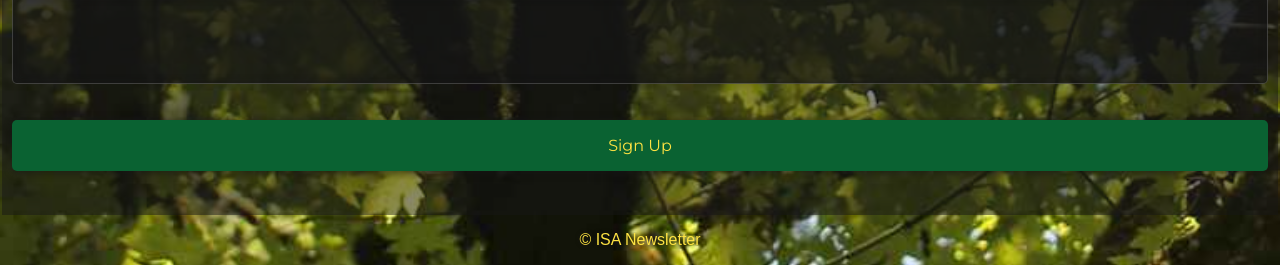
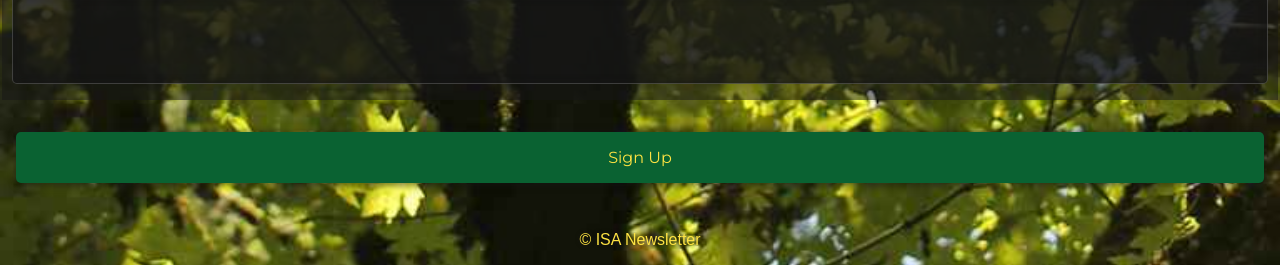
Before and after one commit to zklinger2000/treetech-online-registration, a plain HTML site: page index.html in a window 1280 px wide. Shown: the part 1417-1682 px from the top of the page. Drawn offline with Linux system fonts and the light colour scheme.

Commit message:
UPDATE button container

```diff
--- a/css/styles.css
+++ b/css/styles.css
@@ -164,11 +164,15 @@ input[type=text], input[type=tel], input[type=email], textarea {
   color: rgb(255, 247, 216);
   box-shadow: inset 1px 1px 6px 2px rgba(22, 22, 22, .5);
 }
+.btn-submit {
+  width: 100%;
+  text-align: center;
+}
 button {
   border: none;
-  width: 100%;
-  padding: 1em;
-  margin: 2em 0;
+  width: calc(100% - 2em);
+  padding: 1em 1.5em;
+  margin: 2em 1em;
   color: #FEE342;
   background: #0A6232;
   border-radius: 5px;
--- a/index.html
+++ b/index.html
@@ -62,9 +62,11 @@
       <!-- other topics -->
       <label for="other_topics">Other topics you'd like to hear about</label>
       <textarea rows="4" id="other_topics" name="other_topics"></textarea><br>
-      <!-- Submit button -->
+    </fieldset>
+    <!-- Submit button -->
+    <div class="btn-submit">
       <button type="submit">Sign Up</button>
-    </fieldset>
+    </div>
   </form>
   <footer>
     <p>&copy; ISA Newsletter</p>
```
Also changed, not shown: images/radio_off.png, images/radio_on.png.
